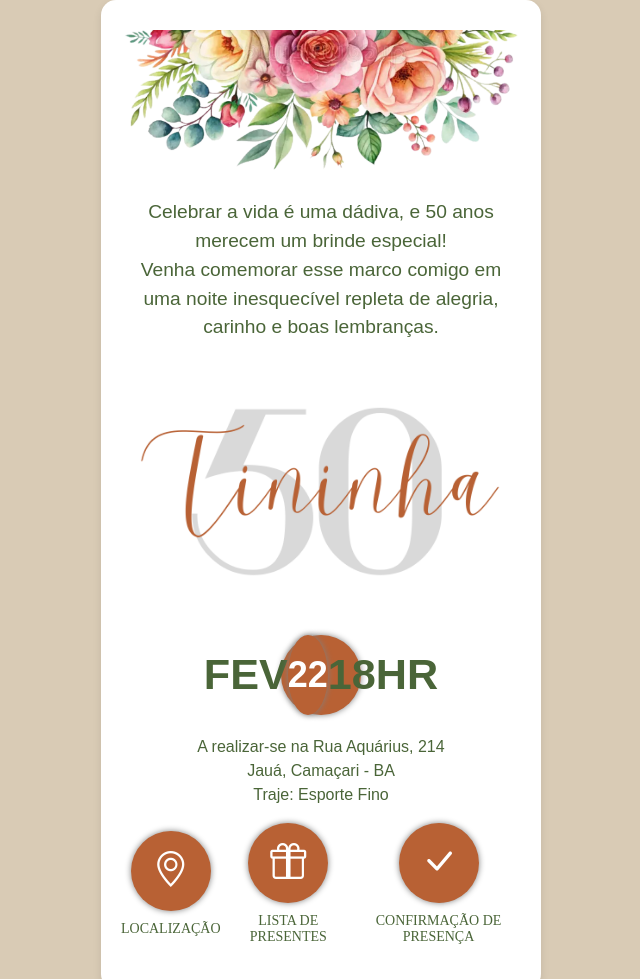
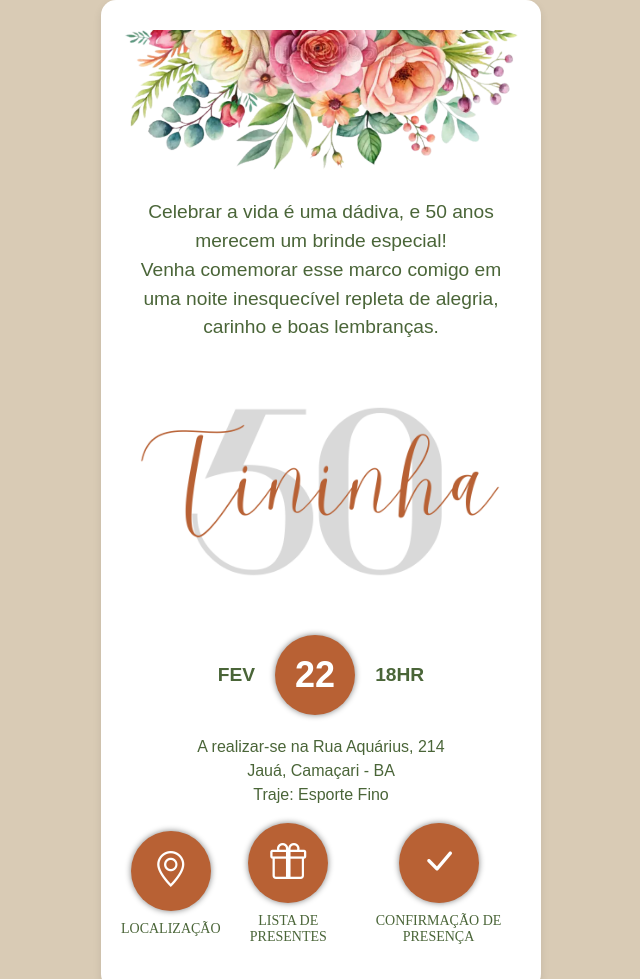
Before and after one commit to RosaChaConvites/convite_tininha, a plain HTML site: page index.html in a window 1280 px wide. Shown: the top 979 px of the page, without its empty margins (319-959 px from the left). Drawn offline with nearby package versions, Linux system fonts and the light colour scheme.

Commit message:
Update index.html
in line

```diff
--- a/index.html
+++ b/index.html
@@ -47,6 +47,14 @@
             color: #8b4e06;
         }
 
+        .info-container {
+            display: flex;
+            justify-content: center;
+            align-items: center;
+            gap: 20px;
+            margin: 20px 0;
+        }
+
         .info {
             font-size: 1.2em;
             color: #4a6538;
@@ -65,7 +73,6 @@
             color: white;
             font-weight: bold;
             box-shadow: 0 0 6px gray;
-            margin: 20px auto;
         }
 
         .detalhes {
@@ -162,10 +169,10 @@
 
     <img src="3.png" alt="Nome Aniversariante">
 
-    <div class="data">
-    <p class="info">FEV</p>
-    <div class="data">22</div>
-    <p class="info">18HR</p>
+    <div class="info-container">
+        <p class="info">FEV</p>
+        <div class="data">22</div>
+        <p class="info">18HR</p>
     </div>
 
     <p class="detalhes">
```
